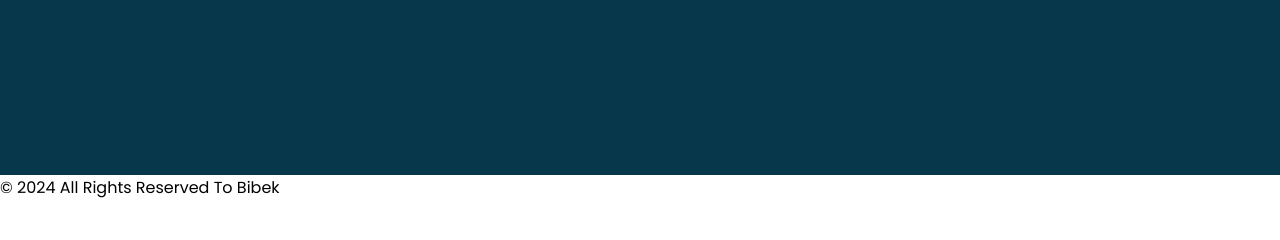
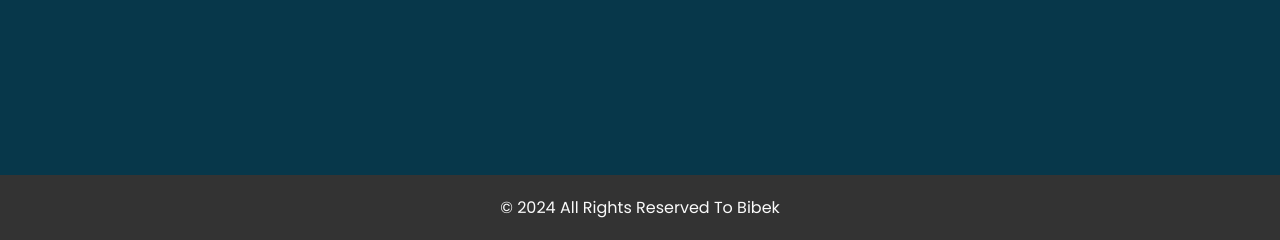
Before and after one commit to Bibeks590/CODSOFT, a plain HTML site: page Protfolio/index.html in a window 1280 px wide. Shown: the part 3250-3490 px from the top of the page. Before the commit the page ends 3450 px from the top, so only its background shows below. Drawn offline with nearby package versions, Linux system fonts and the light colour scheme.

Commit message:
Update style.css

```diff
--- a/Protfolio/style.css
+++ b/Protfolio/style.css
@@ -706,3 +706,9 @@ header {
     height: 90vmax;
   }
 }
+footer {
+  background-color: #333;
+  padding: 20px;
+  text-align: center;
+  color: rgb(251, 251, 251);
+}
```
